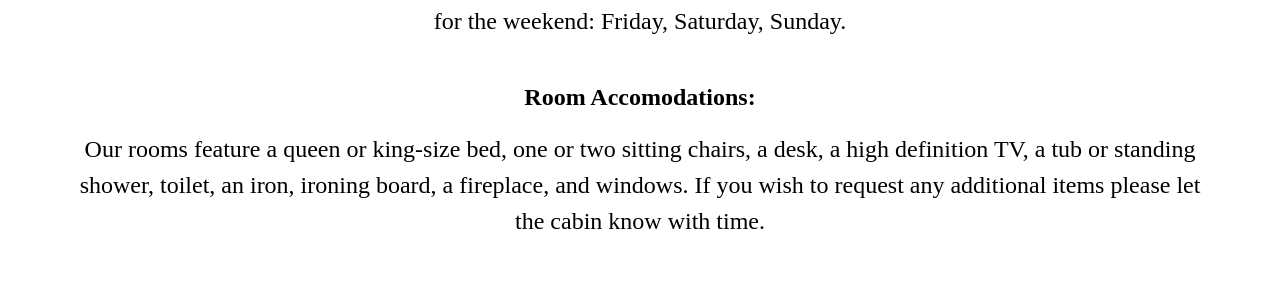
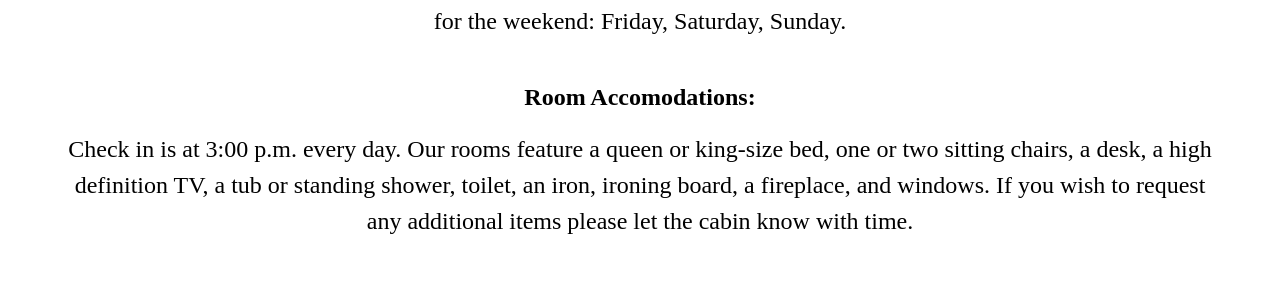
Before and after one commit to aguileraluis/littleheavenbedandbreakfast, a React (Create React App) app in the folder client/: page /policies in a window 1280 px wide. Shown: the part 1321-1608 px from the top of the page. Built offline with nearby package versions, Linux system fonts and the light colour scheme; a web font is replaced by a local one.

Commit message:
openedroom

```diff
--- a/client/src/screens/Homescreen.js
+++ b/client/src/screens/Homescreen.js
@@ -311,15 +311,10 @@ function Homescreen() {
                 // console.log(fromdate);
                 // console.log(todate);
                 for (var booking of room.currentbookings) {
-
                     var bookingfromdate = (moment((booking.fromdate)._i)._i);
                     var bookingtodate = (moment((booking.todate)._i)._i);
-
                     fromdate = (moment(fromdate, "MM-DD-YYYY")._i)
                     todate = (moment(todate, "MM-DD-YYYY")._i)
-
-
-
                     if (
                         !moment(moment(fromdate, "MM-DD-YYYY")).isBetween(moment(bookingfromdate, "MM-DD-YYYY"), moment(bookingtodate, "MM-DD-YYYY"))
                         && !moment(moment(todate, "MM-DD-YYYY")).isBetween(moment(bookingfromdate, "MM-DD-YYYY"), moment(bookingtodate, "MM-DD-YYYY"))
@@ -332,24 +327,16 @@ function Homescreen() {
                         // && !moment(moment(todate, 'MM-DD-YYYY')).isSame(moment(bookingtodate, "MM-DD-YYYY"))
                     ) {
                         setavailability(true);
-
                     } else {
                         setavailability(false);
                         temprooms.push(room);
-
                     }
-
                     if (availability === true || room.currentbookings.length === 0) {
                         // temprooms.push(room);
                         bookedrooms.push(booking);
 
                     }
-
-
-
                 }
-
-
             }
 
             days = [];
@@ -507,7 +494,7 @@ function Homescreen() {
         <>
             <div>
                 <Hero slides={SliderDataFour} />
-                <TitleTwo title="Little Heaven Bed & Breakfast" paragraph="Our Yadkin Valley Lodging includes 6 guest rooms on two different levels each with its own bathroom, writing tables and chairs. Every room has a high definition TV and a fireplace. Every room as been decorated with a different theme, still feeling rustic yet modern. All bathrooms have been completely gutted and renovated for your relaxation and enjoyment. Every room has its own AC for your convenience. The sheets and comforters are all top of the line with comfort as a priority. All rooms include an iron, ironing board, towels, body wash, shampoo, hand soap, toiletries and two robes." />
+                <TitleTwo title="Little Heaven Bed & Breakfast" paragraph="Our Yadkin Valley Lodging includes 6 guest rooms on two different levels each with its own bathroom, writing tables and chairs. Every room has a high definition TV and a fireplace. Every room as been decorated with a different theme, still feeling rustic yet modern. All bathrooms have been completely gutted and renovated for your relaxation and enjoyment. Every room has its own AC for your convenience. The sheets and comforters are all top of the line with comfort as a priority. All rooms include an iron, ironing board, towels, body wash, shampoo, hand soap, toiletries and two robes. * Check in is at 3:00 p.m. every day. Thank you for choosing to stay at Little Heaven Bed and Breakfast. We cannot wait to see you at the Cabin!" />
 
 
                 <div className="row justify-content-center mt-12" style={{ position: 'relative', margin: '30px' }}>
--- a/client/src/screens/Policiesscreen.js
+++ b/client/src/screens/Policiesscreen.js
@@ -36,7 +36,8 @@ const Policiesscreen = () => {
           data-aos-duration="1300"
           data-aos-anchor-placement="center bottom"
           style={{fontSize: '1.5rem', color: 'black', textAlign: 'center', paddingLeft: '1rem', paddingRight: '1rem', paddingTop: '0',paddingBottom: '0', marginLeft: '3rem', marginRight: '3rem'}}>
-          Our rooms feature a queen or king-size bed, one or two sitting chairs, a desk, a high definition TV, a tub or standing shower, toilet, an iron, ironing board, a fireplace, and windows. If you wish to request any additional items please let the cabin know with time.
+
+          Check in is at 3:00 p.m. every day. Our rooms feature a queen or king-size bed, one or two sitting chairs, a desk, a high definition TV, a tub or standing shower, toilet, an iron, ironing board, a fireplace, and windows. If you wish to request any additional items please let the cabin know with time.
       </p>
       <br/>
       <b><p style={{fontSize: '1.5rem', color: 'black', textAlign: 'center', paddingLeft: '1rem', paddingRight: '1rem', paddingTop: '0',paddingBottom: '0', marginLeft: '3rem', marginRight: '3rem'}}>Children:</p></b><p data-aos="fade-right"
```
Also changed, not shown: client/src/components/Navbar.js (+0 -93 lines), 10 other files (tests, documents, lock files or other folders).
